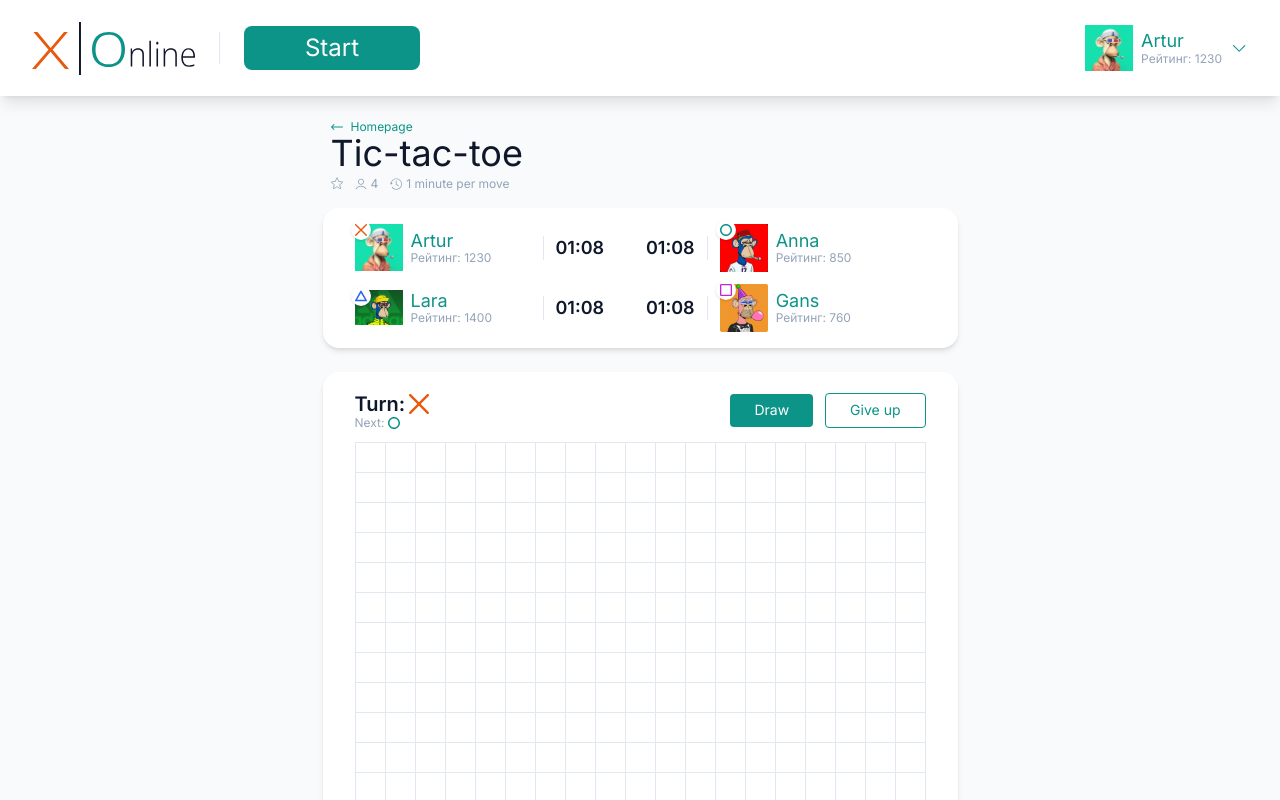
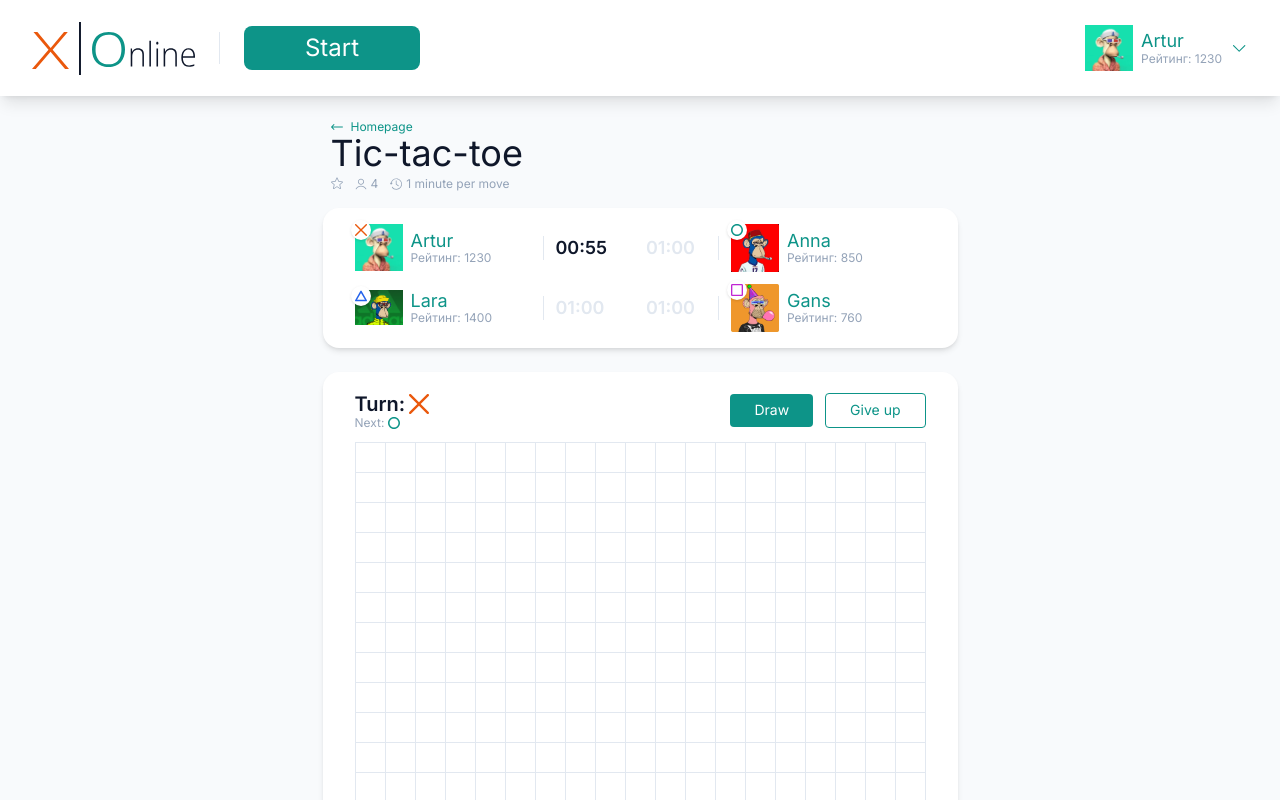
Before and after one commit to Artuross22/tic-tac-toe-online, a Next.js app: page / in a window 1280 px wide. Shown: the top 800 px of the page. Built offline with nearby package versions, Linux system fonts and the light colour scheme.

Commit message:
Added timer for players

```diff
--- a/components/game/game-field.jsx
+++ b/components/game/game-field.jsx
@@ -1,12 +1,14 @@
 import clsx from "clsx";
 import { UiButton } from "../uikit/ui-button";
 import { GameSymbol } from "./game-symbol";
-import { useGameState } from "./use-game-state";
 
-export function GameField({ className, playersCount }) {
-  const { cells, currentMove, handleCellClick, nextMove } =
-    useGameState(playersCount);
-
+export function GameField({
+  className,
+  cells,
+  currentMove,
+  nextMove,
+  handleCellClick,
+}) {
   const actions = (
     <>
       <UiButton size="md" variant="primary">
--- a/components/game/game-info.jsx
+++ b/components/game/game-info.jsx
@@ -7,6 +7,7 @@
 import avatarSrc2 from "./images/avatar-2.png";
 import avatarSrc3 from "./images/avatar-3.png";
 import avatarSrc4 from "./images/avatar-4.png";
+import { useEffect, useState } from "react";
 
 const players = [
   {
@@ -39,7 +40,7 @@
   },
 ];
 
-export function GameInfo({ className, playersCount }) {
+export function GameInfo({ className, playersCount, currentMove }) {
   return (
     <div
       className={clsx(
@@ -52,13 +53,41 @@
           key={player.id}
           playerInfo={player}
           isRight={index % 2 === 1}
+          isTimerRunning={currentMove === player.symbol}
         />
       ))}
     </div>
   );
 }
 
-function PlayerInfo({ playerInfo, isRight }) {
+function PlayerInfo({ playerInfo, isRight, isTimerRunning }) {
+  const [seconds, setSeconds] = useState(60);
+
+  const minutesString = String(Math.floor(seconds / 60)).padStart(2, "0");
+  const secondsString = String(seconds % 60).padStart(2, "0");
+
+  const isDanger = seconds < 10;
+
+  useEffect(() => {
+    if (isTimerRunning) {
+      const interval = setInterval(() => {
+        setSeconds((s) => Math.max(s - 1, 0));
+      }, 1000);
+
+      return () => {
+        clearInterval(interval);
+        setSeconds(60);
+      };
+    }
+  }, [isTimerRunning]);
+
+  const getTimerColor = () => {
+    if (isTimerRunning) {
+      return isDanger ? "text-orange-600" : "text-slate-900";
+    }
+    return "text-slate-200";
+  };
+
   return (
     <div className="flex gap-3 items-center">
       <div className={clsx("relative", isRight && "order-3")}>
@@ -75,11 +104,12 @@
       <div className={clsx("h-6 w-px bg-slate-200", isRight && "order-2")} />
       <div
         className={clsx(
-          "text-slate-900 text-lg font-semibold",
+          " text-lg font-semibold w-[60px]",
           isRight && "order-1",
+          getTimerColor(),
         )}
       >
-        01:08
+        {minutesString}:{secondsString}
       </div>
     </div>
   );
--- a/components/game/index.js
+++ b/components/game/index.js
@@ -1,3 +1,4 @@
 export {GameTitle} from "./game-title";
 export {GameInfo} from "./game-info";
 export{GameField} from"./game-field";
+export { useGameState } from "./use-game-state";
--- a/pages/index.jsx
+++ b/pages/index.jsx
@@ -1,17 +1,34 @@
 import { useState } from "react";
-import { GameInfo, GameTitle, GameField } from "../components/game";
+import {
+  GameInfo,
+  GameTitle,
+  GameField,
+  useGameState,
+} from "../components/game";
 import { Header } from "../components/header";
 
 export default function HomePage() {
   const [playersCount] = useState(4);
+  const { cells, currentMove, handleCellClick, nextMove } =
+    useGameState(playersCount);
 
   return (
     <div className="bg-slate-50 min-h-screen">
       <Header />
       <main className="pt-6 mx-auto w-max">
         <GameTitle playersCount={playersCount} />
-        <GameInfo playersCount={playersCount} className="mt-4 " />
-        <GameField playersCount={playersCount} className="mt-6" />
+        <GameInfo
+          playersCount={playersCount}
+          className="mt-4 "
+          currentMove={currentMove}
+        />
+        <GameField
+          className="mt-6"
+          cells={cells}
+          currentMove={currentMove}
+          nextMove={nextMove}
+          handleCellClick={handleCellClick}
+        />
       </main>
     </div>
   );
```
